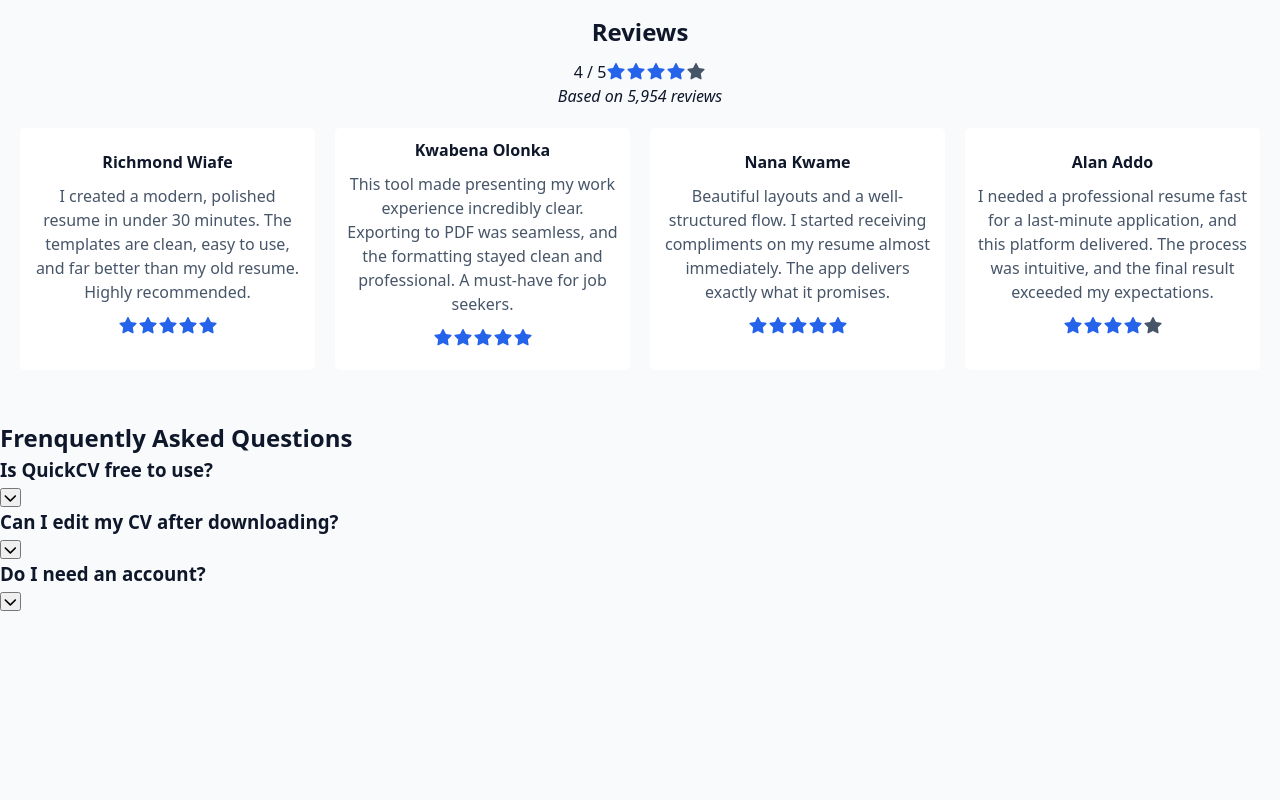
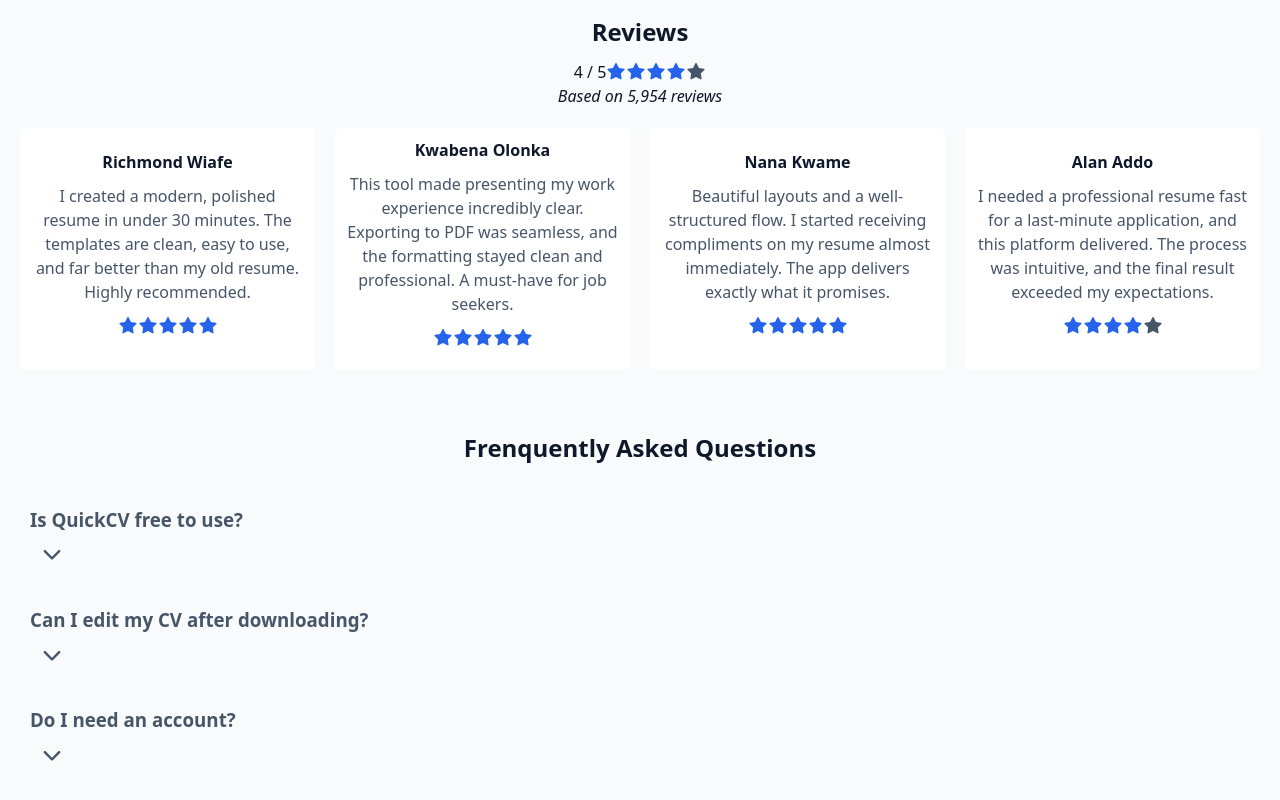
Before and after one commit to 4wiafe/cv-builder, a React (Vite) app in the folder cv-application/: page / in a window 1280 px wide. Shown: the part 1887-2687 px from the top of the page. Before the commit the page ends 2499 px from the top, so only its background shows below. Built offline with nearby package versions, Linux system fonts and the light colour scheme.

Commit message:
Style the FAQ section

```diff
--- a/cv-application/src/components/FAQItem.jsx
+++ b/cv-application/src/components/FAQItem.jsx
@@ -1,6 +1,7 @@
 import ToggleButon from "./ToggleButton";
 import { FontAwesomeIcon } from "@fortawesome/react-fontawesome";
 import { faChevronDown, faChevronUp } from "@fortawesome/free-solid-svg-icons";
+import "../styles/FAQ.css";
 
 export default function FAQItem({ question, answer, isOpen, onToggle }) {
   return (
--- a/cv-application/src/pages/LandingPage/FAQSection.jsx
+++ b/cv-application/src/pages/LandingPage/FAQSection.jsx
@@ -1,5 +1,6 @@
 import { useState } from "react";
 import FAQItem from "../../components/FAQItem";
+import "../../styles/FAQ.css";
 
 const faqs = [
   {
--- a/cv-application/src/styles/FAQ.css
+++ b/cv-application/src/styles/FAQ.css
@@ -0,0 +1,35 @@
+#faq {
+  padding: 10px;
+}
+
+#faq h2 {
+  text-align: center;
+  margin-bottom: 20px;
+}
+
+.faq-container {
+  display: flex;
+  flex-direction: column;
+  gap: 10px;
+  padding: 10px;
+}
+
+.faq-item{
+  padding: 10px;
+}
+
+.question h3 {
+  color: var(--text-secondary);
+}
+
+.faq-answer {
+  color: var(--text-secondary);
+}
+
+.faq-toggle {
+  padding: 10px;
+  font-size: 1.2rem;
+  border: none;
+  background: transparent;
+  color: var(--text-secondary);
+}
```
